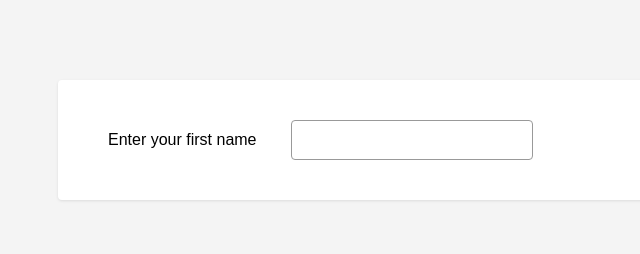
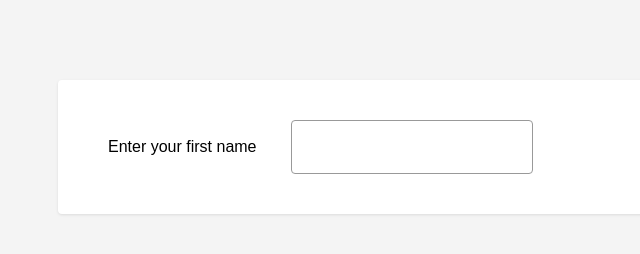
Before and after one commit to su-ddd/grunt-demo, a website: page index.html in a window 1280 px wide. Shown: the whole page, without its empty margins (182-822 px from the left). Drawn offline with Linux system fonts and the light colour scheme; files that its build step writes are made by us from their sources.

Commit message:
Added Javascript book section in README.md Updated sass/master.scss formatting

```diff
--- a/assets/sass/master.scss
+++ b/assets/sass/master.scss
@@ -1,71 +1,69 @@
 @mixin prefix($property, $value, $prefixes: webkit moz ms o spec) {
-    @each $p in $prefixes {
-        @if $p == spec {
-            #{$property}: $value;
-        }
-        @else {
-            -#{$p}-#{$property}: $value;
-        }
+  @each $p in $prefixes {
+    @if $p==spec {
+      # {
+        $property
+      }
+      : $value;
     }
+    @else {
+      -# {
+        $p
+      }
+      -# {
+        $property
+      }
+      : $value;
+    }
+  }
 }
-$input_field:            #999;
-$input_focus:           #559ab9;
-$validation_passed:     #8aba56;
-$validation_failed:     #ba5656;
-$bg_colour:             #f4f4f4;
-$box_colour:            #fff;
-$border_style:          1px solid;
-$border_radius:         4px;
-
-html {
-    background:         $bg_colour;
+$input_field: #999;
+ $input_focus: #559ab9;
+ $validation_passed: #8aba56;
+ $validation_failed: #ba5656;
+ $bg_colour: #f4f4f4;
+ $box_colour: #fff;
+ $border_style: 1px solid;
+ $border_radius: 4px;
+ html {
+  background: $bg_colour;
 }
-
 body {
-    width:              720px;
-    padding:            40px;
-    margin:             80px auto;
-    background:         $box_colour;
-    box-shadow:         0 1px 3px rgba(0, 0, 0, .1);
-    border-radius:      $border_radius;
-    font-family:        sans-serif;
+  width: 720px;
+  padding: 40px;
+  margin: 80px auto;
+  background: $box_colour;
+  box-shadow: 0 1px 3px rgba(0, 0, 0, .1);
+  border-radius: $border_radius;
+  font-family: sans-serif;
 }
-
 input[type="text"] {
-    @include            prefix(appearance, none, webkit moz);
-    @include            prefix(transition, border .3s ease);
-    border-radius:      $border_radius;
-    border:             $border_style $input_field;
-    width:              220px;
+  @include prefix(appearance, none, webkit moz);
+  @include prefix(transition, border .3s ease);
+  border-radius: $border_radius;
+  border: $border_style $input_field;
+  width: 220px;
 }
-
 input[type="text"]:focus {
-    border-color:       $input_focus;
-    outline:            0;
+  border-color: $input_focus;
+  outline: 0;
 }
-
-label,
-input[type="text"],
-.validation {
-    line-height:        1;
-    font-size:          1em;
-    padding:            10px;
-    display:            inline;
-    margin-right:       20px;
+label, input[type="text"], .validation {
+  line-height: 2;
+  font-size: 1em;
+  padding: 10px;
+  display: inline;
+  margin-right: 20px;
 }
-
 input.yep {
-    border-color:       $validation_passed;
+  border-color: $validation_passed;
 }
-
 input.nope {
-    border-color:       $validation_failed;
+  border-color: $validation_failed;
 }
-
 p.yep {
-    color:              $validation_passed;
+  color: $validation_passed;
 }
-
 p.nope {
-    color:              $validation_failed;
+  color: $validation_failed;
 }
```
Also changed, not shown: README.md, build/css/master.css.
